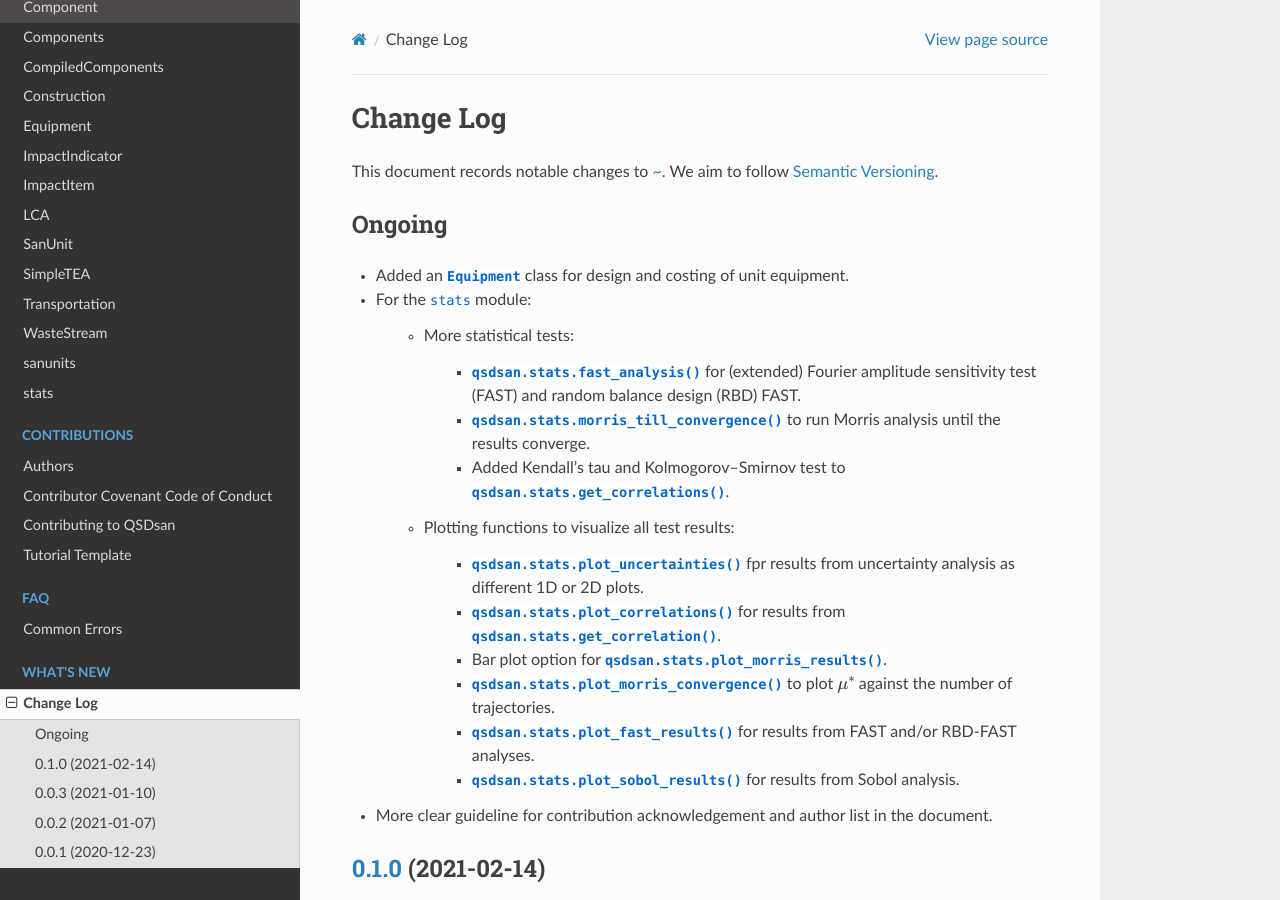
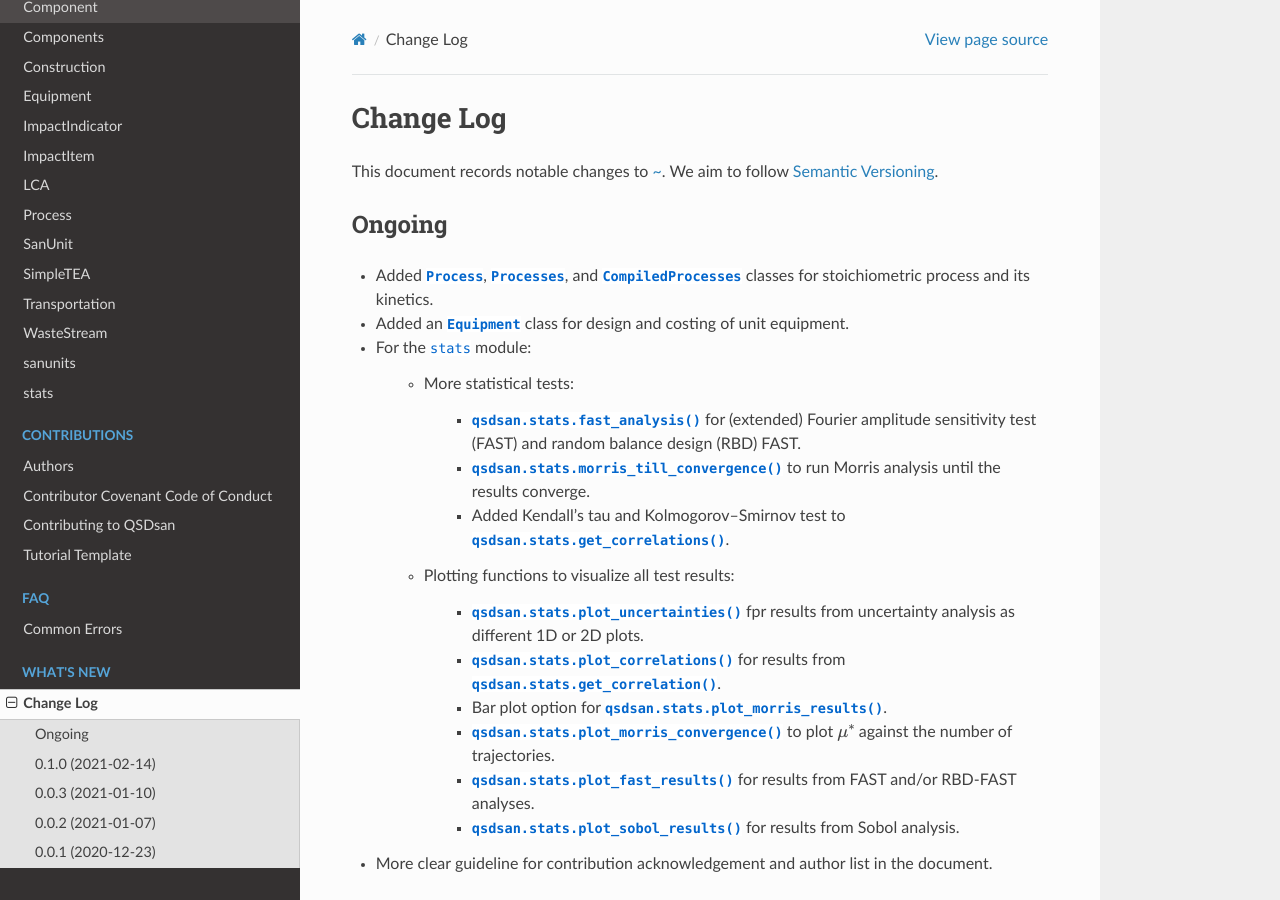
Before and after one commit to QSD-Group/QSDsan, a Sphinx documentation site: the page built from docs/source/CHANGELOG.rst, in a window 1280 px wide and 900 px high. Built offline with Sphinx 7.4.7 and the Read the Docs theme 2.0.0, drawn with Linux system fonts in a browser that asks for light colours.

Commit message:
update docs

```diff
--- a/docs/source/CHANGELOG.rst
+++ b/docs/source/CHANGELOG.rst
@@ -6,6 +6,7 @@ This document records notable changes to `~ <https://github.com/QSD-Group/QSDsan
 
 Ongoing
 -------
+- Added :class:`Process`, :class:`Processes`, and :class:`CompiledProcesses` classes for stoichiometric process and its kinetics.
 - Added an :class:`Equipment` class for design and costing of unit equipment.
 - For the ``stats`` module:
 
--- a/docs/source/CompiledComponents.rst
+++ /dev/null
@@ -1,5 +0,0 @@
-CompiledComponents
-==================
-
-.. autoclass:: qsdsan.CompiledComponents
-   :members:
--- a/docs/source/index.rst
+++ b/docs/source/index.rst
@@ -56,19 +56,18 @@ In particular, ``QSDsan`` introduces:
 
    Component
    Components
-   CompiledComponents
    Construction
    Equipment
    ImpactIndicator
    ImpactItem
    LCA
+   Process
    SanUnit
    SimpleTEA
    Transportation
    WasteStream
    sanunits/sanunits
    stats
-.. Process # TO BE ADDED
 
 
 About the developers
```
Also changed, not shown: docs/source/Components.rst (+7 -0 lines), docs/source/Process.rst (added, +19 -0 lines), 1 other file.
